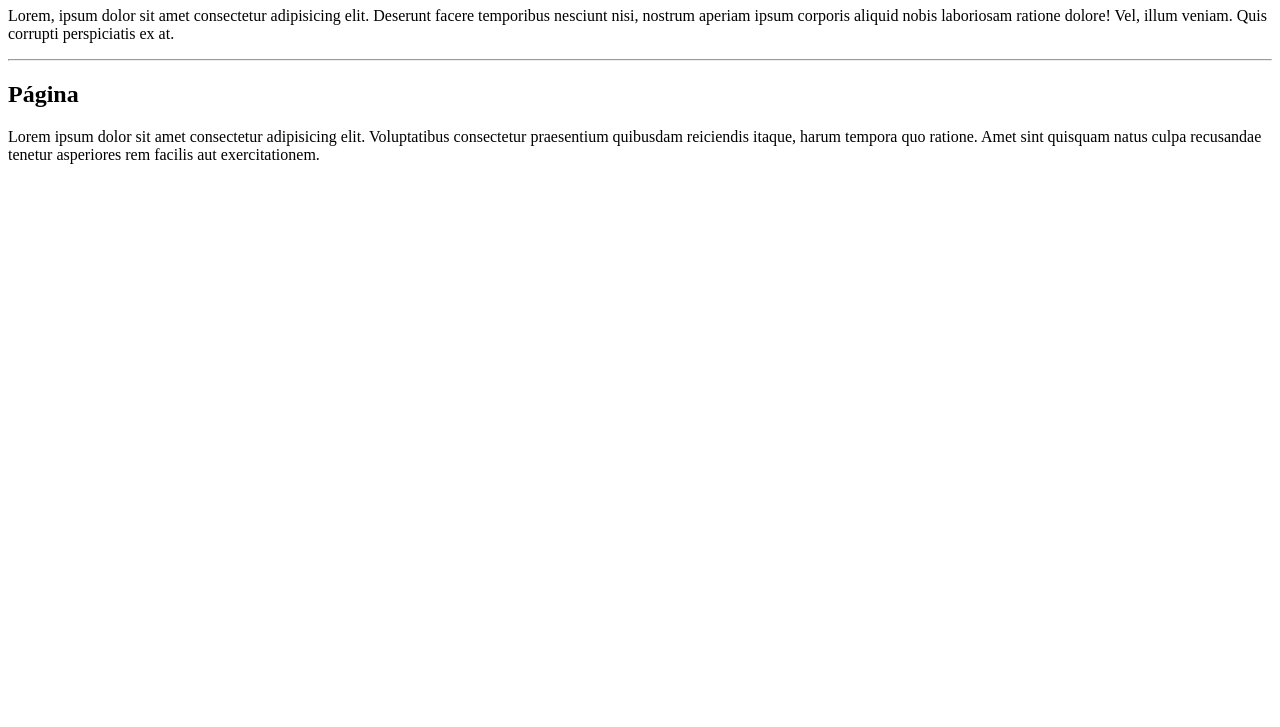
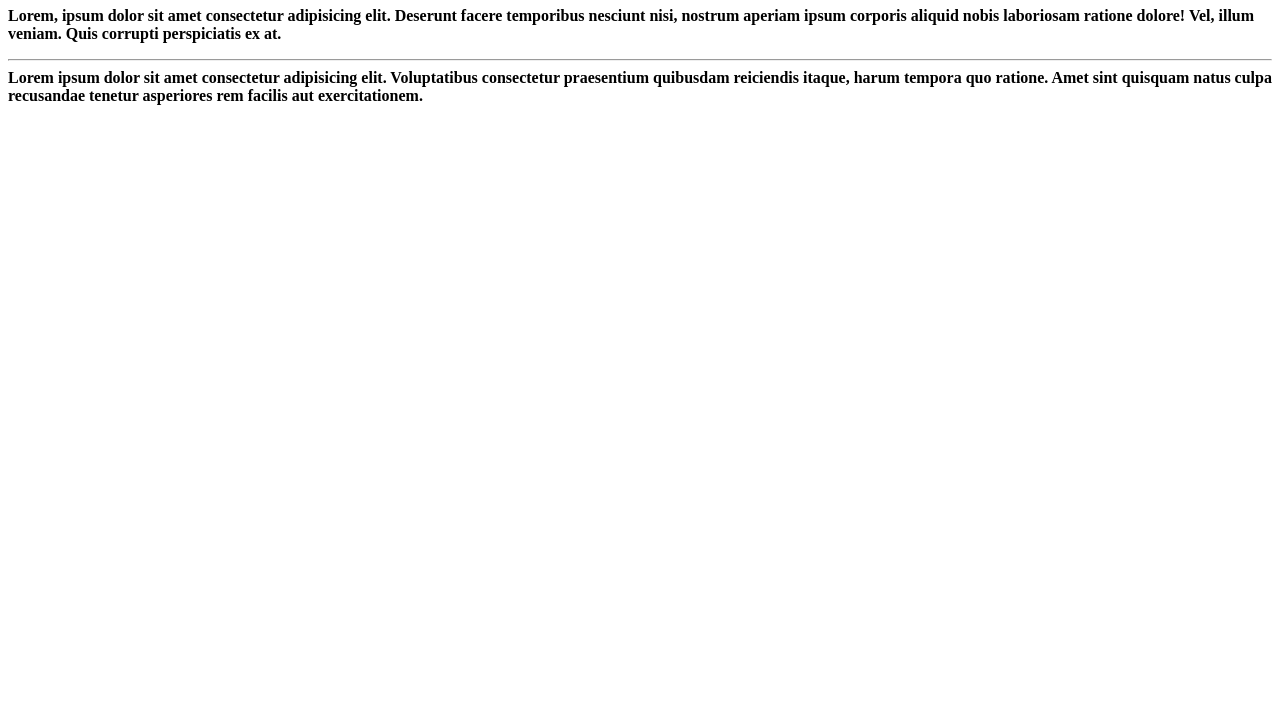
Before and after one commit to Ruan78990/neon_project_01, a plain HTML site: page index.html in a window 1280 px wide. Shown: the part 73-800 px from the top of the page. Drawn offline with Linux system fonts and the light colour scheme.

Commit message:
mudança na página index

```diff
--- a/index.html
+++ b/index.html
@@ -5,7 +5,7 @@
     <meta name="viewport" content="width=device-width, initial-scale=1.0">
     <title>Document</title>
 </head>
-<body>
+<b>
     <h1>Página</h1>
     <p>
         Lorem, ipsum dolor sit amet consectetur adipisicing elit. Deserunt facere temporibus
@@ -13,7 +13,7 @@
         laboriosam ratione dolore! Vel, illum veniam. Quis corrupti perspiciatis ex at.
     </p>
     <hr>
-    <h2>Página</h2>
+    <Página</h
     <p>
         Lorem ipsum dolor sit amet consectetur adipisicing elit. Voluptatibus consectetur
         praesentium quibusdam reiciendis itaque, harum tempora quo ratione.
```
